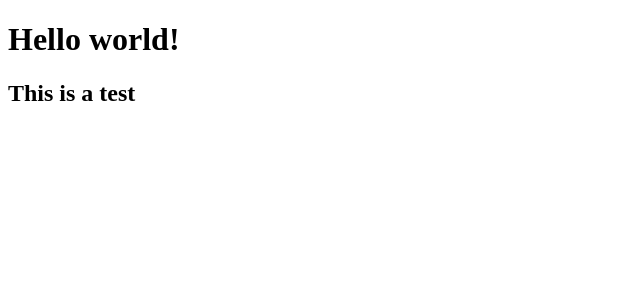
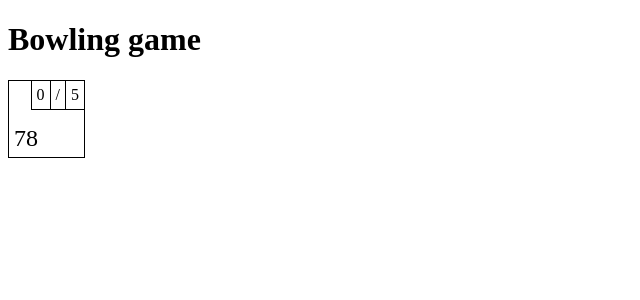
Before and after one commit to StSenf/bowling, an Angular app: page / in a window 1280 px wide. Shown: the top 300 px of the page, without its empty margins (0-640 px from the left). Built offline with nearby package versions, Linux system fonts and the light colour scheme.

Commit message:
create frame componente, remove ts strict option from project

```diff
--- a/src/app/app.component.html
+++ b/src/app/app.component.html
@@ -1,14 +1,9 @@
-<h1
-  title="Cool long title"
-  class="very-useful-class also-another-class make-it-longer"
-  data-type="hottie"
->
-  Hello world!
-</h1>
+<h1>Bowling game</h1>
 
-<h2
-  title="Very nice title"
-  class="a-random-check-for-prettier this-should-work"
->
-  This is a test
-</h2>
+<app-frame
+  [rollOne]="0"
+  [rollTwo]="10"
+  [rollThree]="5"
+  [isLastFrame]="true"
+  [gameAmount]="78"
+></app-frame>
--- a/src/app/app.component.ts
+++ b/src/app/app.component.ts
@@ -5,11 +5,4 @@ import { Component } from "@angular/core";
   templateUrl: "./app.component.html",
   styleUrls: ["./app.component.scss"],
 })
-export class AppComponent {
-  public title = "bowling-tdd";
-  public foo = {
-    bar: "This is a bar.",
-    baz: { qux: "This is a qux" },
-    difficult: "to read",
-  };
-}
+export class AppComponent {}
--- /dev/null
+++ b/src/app/frame/frame.component.html
@@ -0,0 +1,6 @@
+<div class="frame-rolls">
+  <div class="roll-1">{{ convertToPossibleStrike(rollOne) }}</div>
+  <div class="roll-2">{{ convertToPossibleSpare(rollTwo) }}</div>
+  <div class="roll-3" *ngIf="isLastFrame">{{ rollThree }}</div>
+</div>
+<div class="game-amount">{{ gameAmount }}</div>
--- /dev/null
+++ b/src/app/frame/frame.component.scss
@@ -0,0 +1,22 @@
+:host {
+  display: block;
+  width: 75px;
+  border: 1px solid #000;
+
+  .frame-rolls {
+    display: flex;
+    justify-content: flex-end;
+    padding-bottom: 10px;
+
+    div[class^="roll-"] {
+      padding: 5px;
+      border-left: 1px solid #000;
+      border-bottom: 1px solid #000;
+    }
+  }
+
+  .game-amount {
+    font-size: 24px;
+    padding: 5px;
+  }
+}
--- /dev/null
+++ b/src/app/frame/frame.component.ts
@@ -0,0 +1,73 @@
+import { Component, Input } from "@angular/core";
+
+@Component({
+  selector: "app-frame",
+  templateUrl: "./frame.component.html",
+  styleUrls: ["./frame.component.scss"],
+})
+export class FrameComponent {
+  /** Number input of first roll. */
+  @Input() public set rollOne(roll: number) {
+    this._rollOne = roll;
+    this._frameAmount = roll;
+  }
+  public get rollOne(): number {
+    return this._rollOne;
+  }
+
+  /** Number input of second roll. */
+  @Input() public set rollTwo(roll: number) {
+    this._rollTwo = roll;
+    this._frameAmount = this._frameAmount + roll;
+  }
+  public get rollTwo(): number {
+    return this._rollTwo;
+  }
+
+  /** Number input of third roll. */
+  @Input() public set rollThree(roll: number) {
+    this._rollThree = roll;
+    this._frameAmount = this._frameAmount + roll;
+  }
+  public get rollThree(): number {
+    return this._rollThree;
+  }
+
+  /** If true, the last roll box in the frame gets rendered. */
+  @Input() public isLastFrame?: boolean = false;
+
+  /** Number input of total game amount. */
+  @Input() public gameAmount?: number;
+
+  private _frameAmount = 0;
+  private _rollOne: number;
+  private _rollTwo: number;
+  private _rollThree: number;
+
+  /**
+   * Converts the rolled number into a string.
+   * If 10 was rolled, "X" is returned.
+   *
+   * * @param roll - the rolled number
+   */
+  public convertToPossibleStrike(roll: number): string {
+    let result = "";
+    roll === 10 ? (result = "X") : (result = String(roll));
+
+    return result;
+  }
+
+  /**
+   * Converts the rolled number into a string.
+   * If the frame amount is 10 or higher (could happen in last frame),
+   * "/" is returned.
+   *
+   * @param roll - the rolled number
+   */
+  public convertToPossibleSpare(roll: number): string {
+    let result = "";
+    this._frameAmount >= 10 ? (result = "/") : (result = String(roll));
+
+    return result;
+  }
+}
--- a/tsconfig.json
+++ b/tsconfig.json
@@ -5,8 +5,6 @@
     "baseUrl": "./",
     "outDir": "./dist/out-tsc",
     "forceConsistentCasingInFileNames": true,
-    "strict": true,
-    "noImplicitReturns": true,
     "noFallthroughCasesInSwitch": true,
     "sourceMap": true,
     "declaration": false,
@@ -23,8 +21,5 @@
   },
   "angularCompilerOptions": {
     "enableI18nLegacyMessageIdFormat": false,
-    "strictInjectionParameters": true,
-    "strictInputAccessModifiers": true,
-    "strictTemplates": true
   }
 }
```
Also changed, not shown: src/app/app.module.ts (+5 -8 lines), .eslintrc.json, 2 other files (tests, documents, lock files or other folders).
